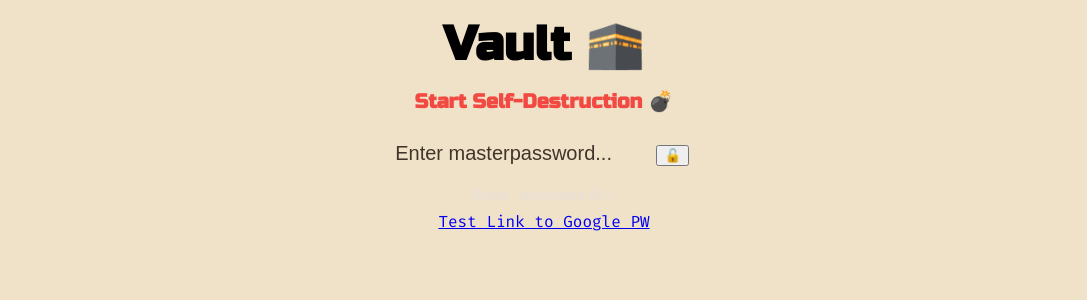
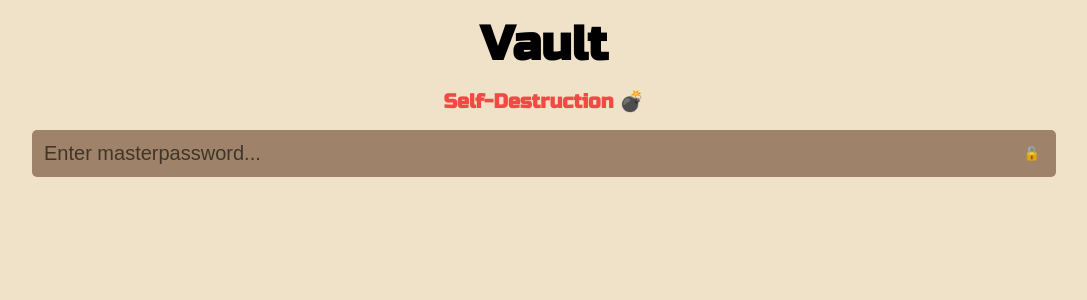
Before and after one commit to joshua-meyerrr/vault, a React (Vite) app: page / in a window 1280 px wide. Shown: the top 300 px of the page, without its empty margins (96-1183 px from the left). Built offline with nearby package versions, Linux system fonts and the light colour scheme.

Commit message:
🔥 Remove unnecessary funtions from dashboard

```diff
--- a/src/app/pages/Dashboard/Dashboard.tsx
+++ b/src/app/pages/Dashboard/Dashboard.tsx
@@ -26,11 +26,12 @@ export default function Dashboard(): JSX.Element {
 
   return (
     <main className={styles.container}>
-      <h1 className={styles.header}>Vault 🕋</h1>
+      <h1 className={styles.header}>Vault</h1>
       <Link className={styles.destruction} to="/selfdestruction">
-        Start Self-Destruction 💣
+        Self-Destruction 💣
       </Link>
       <form
+        className={styles.form}
         onSubmit={(event) => {
           event.preventDefault();
           fetchCredentials();
@@ -43,10 +44,8 @@ export default function Dashboard(): JSX.Element {
           value={masterPassword}
           onChange={(event) => setMasterPassword(event.target.value)}
         />
-        <button>🔓</button>
+        <button className={styles.btn}>🔓</button>
       </form>
-      <p className={styles.yourPasswords}>Your passwords:</p>
-      <Link to="/passwords/google">Test Link to Google PW</Link>
       {credentials.map((credential) => (
         <CredentialCard credential={credential} />
       ))}
```
